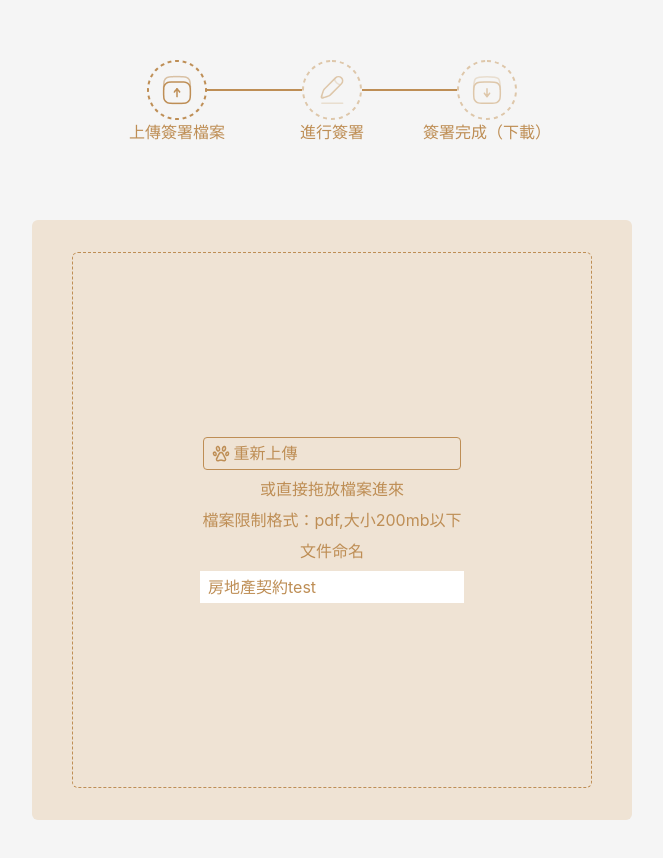
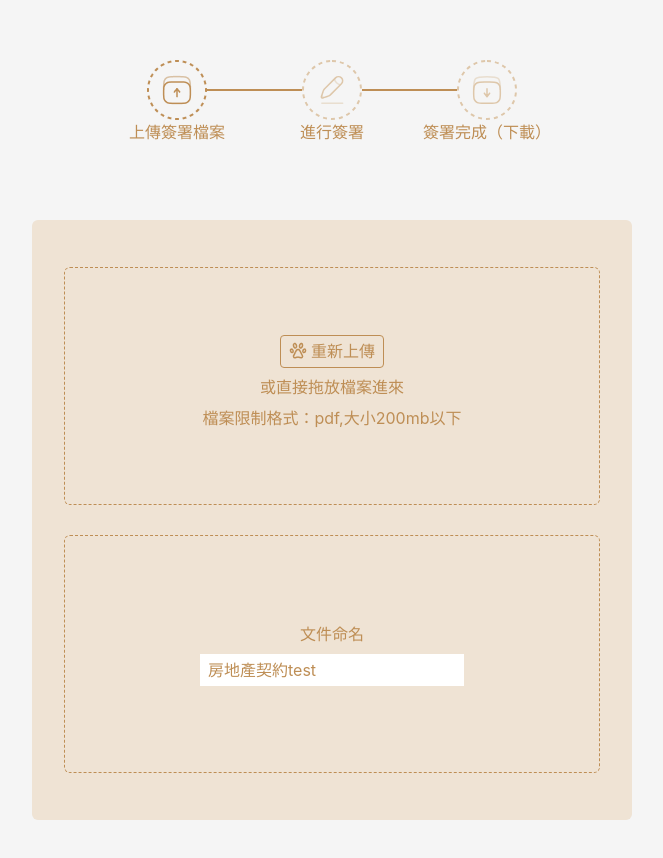
Before and after one commit to f2e4th/week2-F2E, a Vue app: page / in a window 1280 px wide. Shown: the top 858 px of the page, without its empty margins (308-971 px from the left). Built offline with nearby package versions, Linux system fonts and the light colour scheme; the HTML template or start-up script is replaced by a standard one.

Commit message:
已上傳樣式

```diff
--- a/src/page/UploadPage.vue
+++ b/src/page/UploadPage.vue
@@ -22,14 +22,14 @@
         <div class="text">檔案限制格式：pdf,大小200mb以下</div>
       </div>
       <div v-else class="Upload_content Upload_content--uploaded">
-        <div class="top_section">
+        <div class="Upload_content_section">
           <div class="file">
             <img src="../assets/img/reupload.png" /> 重新上傳
           </div>
           <div class="text">或直接拖放檔案進來</div>
           <div class="text">檔案限制格式：pdf,大小200mb以下</div>
         </div>
-        <div class="bottom_section">
+        <div class="Upload_content_section">
           <div class="text">文件命名</div>
           <input class="bg-white px-2 py-1" type="text" value="房地產契約test">
         </div>
@@ -96,6 +96,9 @@ $main_color: #be8e55;
       font-size: 16px;
       line-height: 23px;
     }
+    &--uploaded {
+      @apply border-none;
+    }
   }
 }
 .Upload_progress {
@@ -134,4 +137,12 @@ $main_color: #be8e55;
     }
   }
 }
+.Upload_content_section {
+  @apply border rounded-md border-dashed flex flex-col items-center justify-center w-full;
+  height: 240px;
+  margin: 15px;
+  width: 536px;
+  border-color: $main_color;
+
+}
 </style>
```
